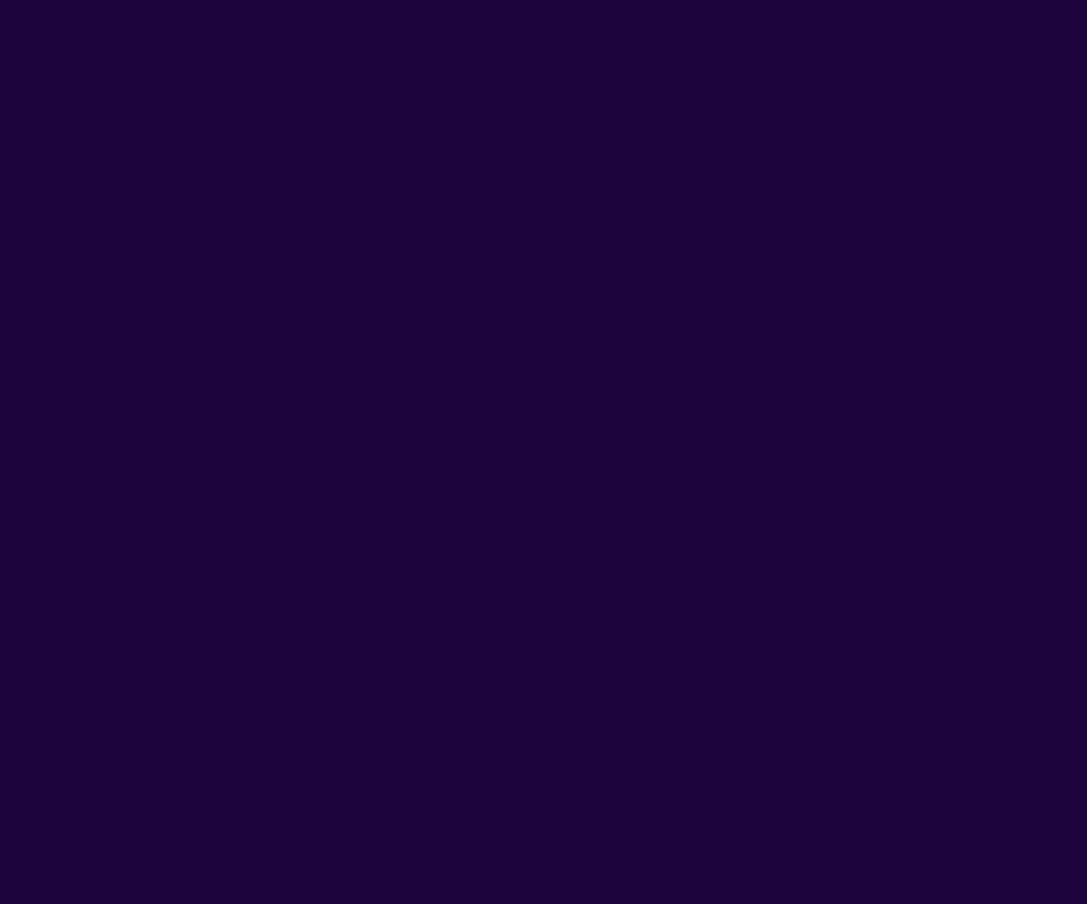
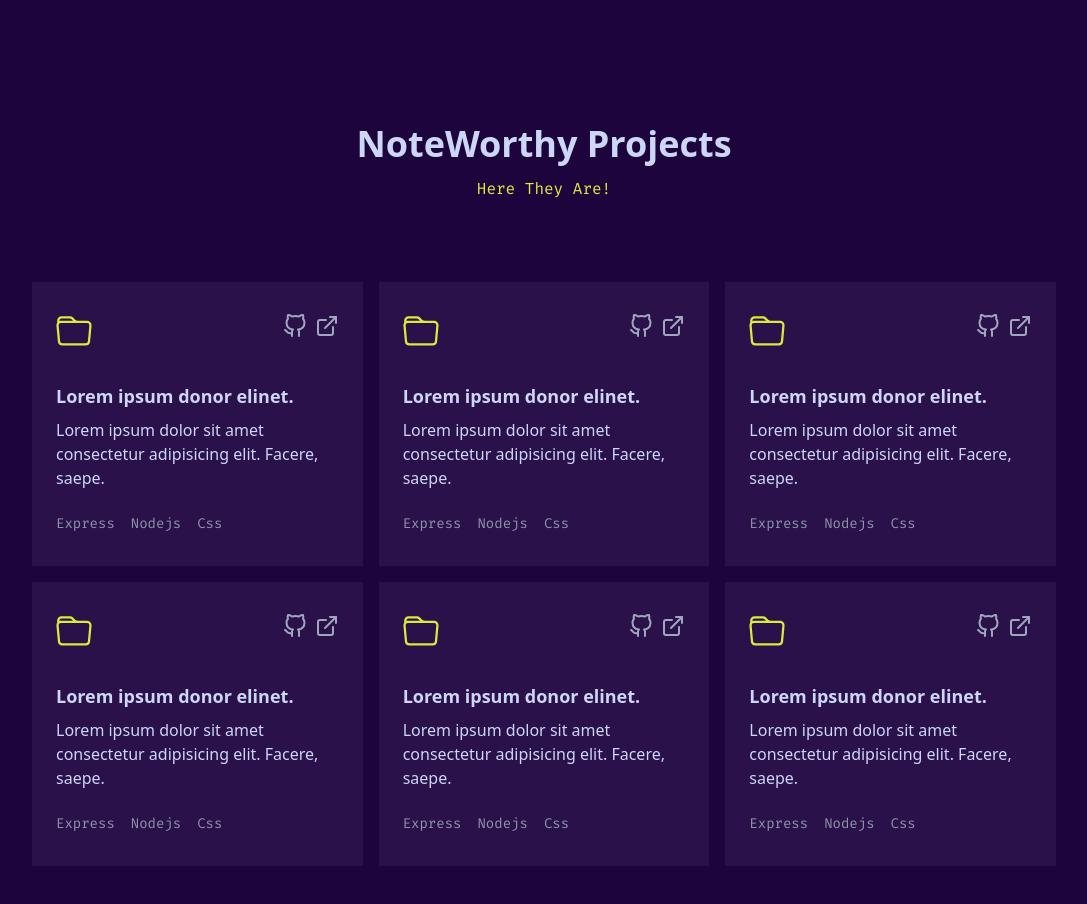
Before and after one commit to AnitKrJha/My-Portfolio, a React (Vite) app: page / in a window 1280 px wide. Shown: the part 1862-2766 px from the top of the page, without its empty margins (96-1183 px from the left). Before the commit the page ends 1986 px from the top, so only its background shows below. Built offline with nearby package versions, Linux system fonts and the light colour scheme; a web font is replaced by a local one.

Commit message:
added projects component

```diff
--- a/src/App.jsx
+++ b/src/App.jsx
@@ -3,6 +3,7 @@ import About from "./components/about.component";
 import Landing from "./components/landing.component";
 import Exprerience from "./components/experience.component";
 import SidePanel from "./components/side-panel.component";
+import OtherProjectDirectory from "./components/project-card-directory.component";
 import "./App.css";
 
 function App() {
@@ -13,7 +14,7 @@ function App() {
       <Landing/>
       <About/>
       <Exprerience/>
-
+      <OtherProjectDirectory/>
     </div>
   );
 }
--- a/src/components/navigation.component.jsx
+++ b/src/components/navigation.component.jsx
@@ -26,10 +26,10 @@ const Navigation = () => {
             <span className="text-accent text-md mx-1">03. </span>Experience
           </li>
         </a>
-        <a href="#contact">
+        <a href="#projects">
           {" "}
           <li className="nav-link  text-content-200 text-sm hover:text-accent-100 hover:cursor-pointer font-['Fira_Mono']">
-            <span className="text-accent text-md mx-1">04. </span>Abcd
+            <span className="text-accent text-md mx-1">04. </span>Projects
           </li>
         </a>
         <li className="nav-link font-['Fira_Mono']">
--- /dev/null
+++ b/src/components/project-card-directory.component.jsx
@@ -0,0 +1,59 @@
+import "../sass/components/project-card-directory.styles.scss";
+import AccentHeading from "../components/accent-heading.component";
+import OtherProjectCard from "./project-card.component";
+const OtherProjectDirectory = () => {
+  return (
+    <section className="project-directory h-screen" id="projects">
+      <h1 className="text-center font-bold text-3xl sm:text-3xl md:text-4xl text-content-100 pb-3">
+        NoteWorthy Projects
+      </h1>
+      <AccentHeading align={"center"}>
+        {" "}
+        <span className="text-base font-['Fira_Mono']">
+          Here They Are!
+        </span>{" "}
+      </AccentHeading>
+      <div className="other-project-container xl:max-w-[1024px] lg:max-w-[750px] md:max-w-[600px] max-w-lg px-8 mt-20 sm:px-0  gap-4">
+        <OtherProjectCard
+          gitLink={'a'}
+          externalLink="a"
+          tags={["express", "nodejs", "css"]}
+          heading={"Lorem ipsum donor elinet."}
+        />
+        <OtherProjectCard
+          gitLink={'a'}
+          externalLink="a"
+          tags={["express", "nodejs", "css"]}
+          heading={"Lorem ipsum donor elinet."}
+        />
+        <OtherProjectCard
+          gitLink={'a'}
+          externalLink="a"
+          tags={["express", "nodejs", "css"]}
+          heading={"Lorem ipsum donor elinet."}
+        />
+        <OtherProjectCard
+          gitLink={'a'}
+          externalLink="a"
+          tags={["express", "nodejs", "css"]}
+          heading={"Lorem ipsum donor elinet."}
+        />
+        <OtherProjectCard
+          gitLink={'a'}
+          externalLink="a"
+          tags={["express", "nodejs", "css"]}
+          heading={"Lorem ipsum donor elinet."}
+        />
+        <OtherProjectCard
+          gitLink={'a'}
+          externalLink="a"
+          tags={["express", "nodejs", "css"]}
+          heading={"Lorem ipsum donor elinet."}
+        />
+
+      </div>
+    </section>
+  );
+};
+
+export default OtherProjectDirectory;
--- /dev/null
+++ b/src/components/project-card.component.jsx
@@ -0,0 +1,44 @@
+import { BsFolder } from "react-icons/bs";
+import { FiExternalLink, FiGithub } from "react-icons/fi";
+import "../sass/components/project-card.styles.scss";
+const OtherProjectCard = ({ gitLink, externalLink, heading, tags }) => {
+  return (
+    <div className="card-container flex flex-col w-full text-content-100 bg-main-700 py-8 px-6 gap-6 hover:-translate-y-2 transition-transform cursor-pointer ">
+      <div className="card-top flex gap-2">
+        <BsFolder className="mr-auto text-accent  sm:text-4xl text-3xl font-extralightlight" />
+        {gitLink && (
+          <a href={`${gitLink}`}>
+            <FiGithub className=" text-content-200 sm:text-2xl text-xl hover:text-accent hover:-translate-y-1 transition-all" />
+          </a>
+        )}
+        {externalLink && (
+          <a href={`${externalLink}`}>
+            <FiExternalLink className=" text-content-200 sm:text-2xl text-xl hover:text-accent hover:-translate-y-1 transition-all" />
+          </a>
+        )}
+      </div>
+      <div className="card-content">
+        <h2 className="project-title text-lg font-bold py-2  hover:text-accent transition-colors">
+          {heading}
+        </h2>
+        <p className="project-desc text-base">
+          Lorem ipsum dolor sit amet consectetur adipisicing elit. Facere,
+          saepe.
+        </p>
+      </div>
+      <div className="card-foot">
+        <ul className="project-tags text-content-300 flex gap-4 font-['Fira_Mono'] text-sm capitalize  transition-colors">
+          {tags.map((tag) => {
+            return (
+              <li className="hover:text-accent hover:scale-105 transition-all" key={tag}>
+                {tag}
+              </li>
+            );
+          })}
+        </ul>
+      </div>
+    </div>
+  );
+};
+
+export default OtherProjectCard;
--- a/src/components/side-panel.component.jsx
+++ b/src/components/side-panel.component.jsx
@@ -6,7 +6,9 @@ const SidePanel = () => {
 
     const handleLinkClick =()=>{document
         .querySelector(".side-panel")
-        .classList.toggle("side-panel-hide");}
+        .classList.toggle("side-panel-hide");
+
+      document.querySelector('.hamburger-menu').classList.toggle('hamburger-menu-open')}
 
 
   return (
@@ -26,9 +28,9 @@ const SidePanel = () => {
           <span className="text-accent text-base mx-1">03. </span>Experience
         </li>
       </a>
-      <a href="#contact">
+      <a href="#projects">
         <li onClick={handleLinkClick} className="nav-link  text-content-200 text-xl py-4 flex flex-col items-center justify-center hover:text-accent-100 hover:cursor-pointer font-['Fira_Mono']">
-          <span className="text-accent text-base mx-1">04. </span>Contact
+          <span className="text-accent text-base mx-1">04. </span>Projects
         </li>
       </a>
       <li onClick={handleLinkClick} className="nav-link font-['Fira_Mono'] my-12">
--- /dev/null
+++ b/src/sass/components/project-card-directory.styles.scss
@@ -0,0 +1,5 @@
+.other-project-container {
+  display: grid;
+  margin:auto;
+  grid-template-columns: repeat(auto-fit, minmax(260px, 1fr));
+}
--- /dev/null
+++ b/src/sass/components/project-card.styles.scss
@@ -0,0 +1,5 @@
+@import "../abstract/variables";
+.card-container:hover {
+  box-shadow: 0px 0px 10px 0px $accent;
+  transition: all 0.3s ease;
+}
--- a/src/sass/components/side-panel.styles.scss
+++ b/src/sass/components/side-panel.styles.scss
@@ -9,11 +9,11 @@
 	display: flex;
     transition: transform 1s ease;
 	flex-direction: column;
-    box-shadow: 0 0 1000px 0.5px ;
+    // box-shadow: 0 0 100px 0.5px  rgba($color: $accent, $alpha: 0.1);
     z-index: 1000;
 }
 
 .side-panel.side-panel-hide{
-    transform: translateX(1000px);
+    transform: translateX(100%);
     // display: none;
 }
--- a/tailwind.config.cjs
+++ b/tailwind.config.cjs
@@ -18,7 +18,7 @@ module.exports = {
           400: '#265dad',
           500: '#1f4b8c',
           600: '#16396b',
-          700: '#210c3b',
+          700: '#2a114a',
           800: '#0a192f',
           900: '#03080f',
           DEFAULT:'#1e043d',
```
